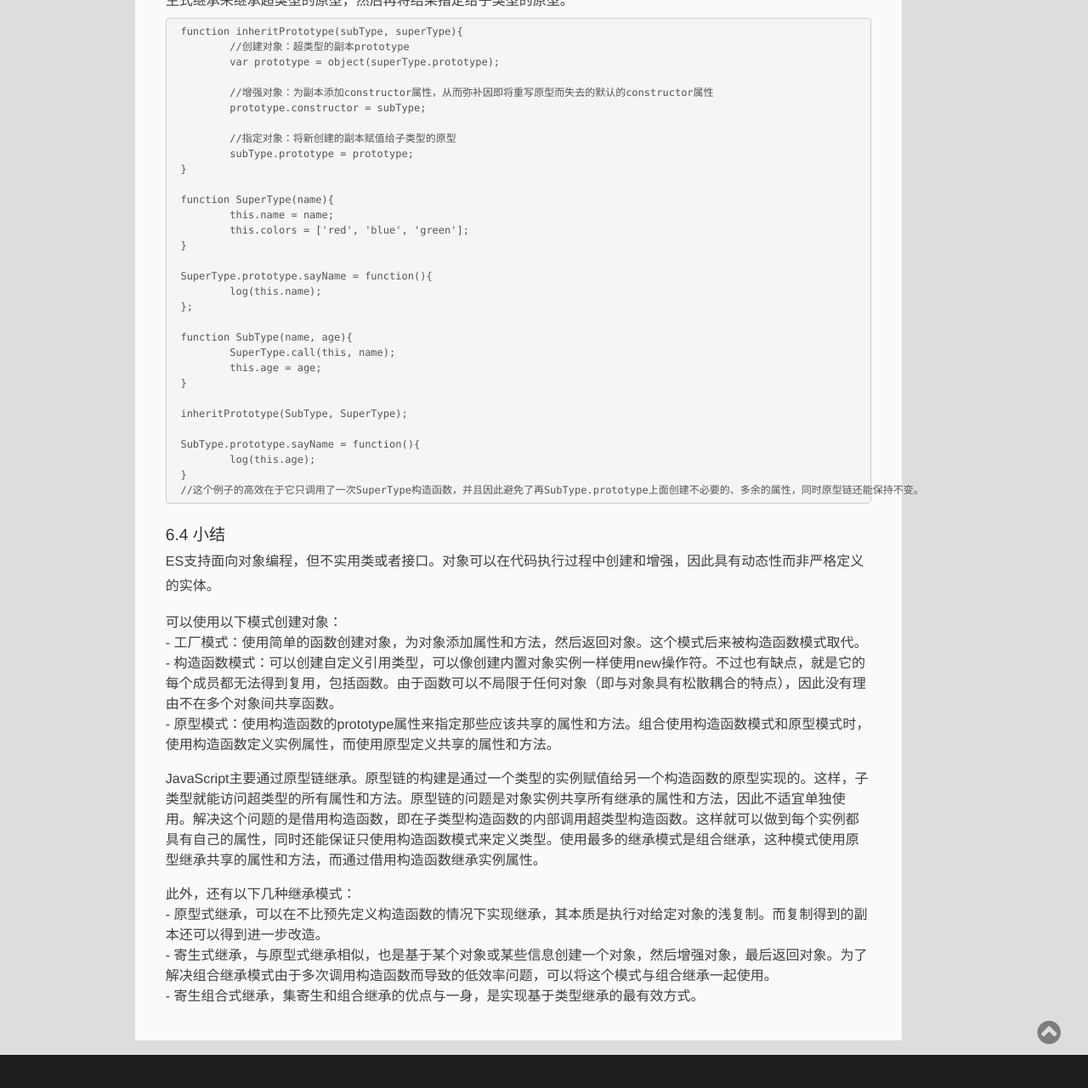
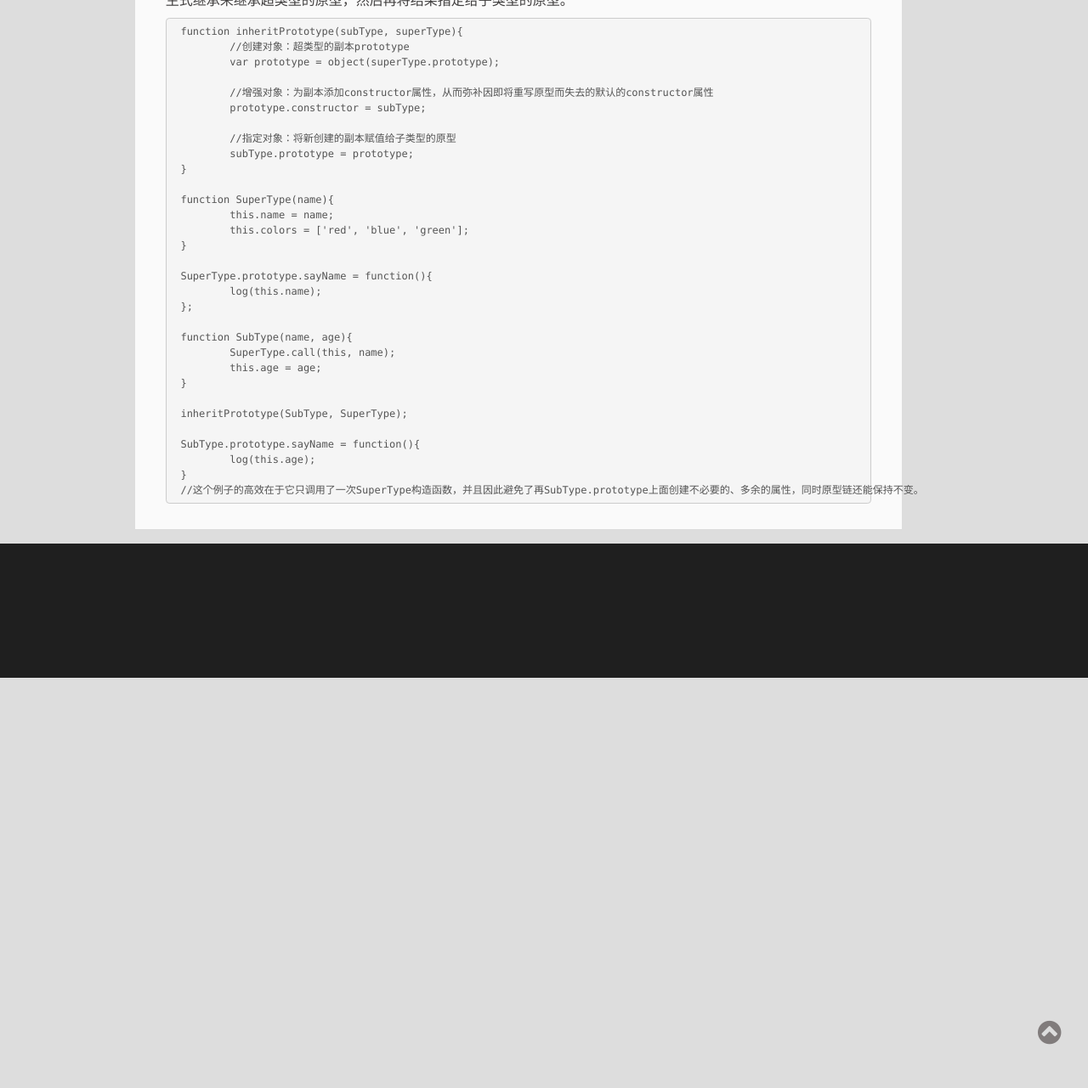
Before and after one commit to Halomaple/blog, a Jekyll site: the page built from codes/6.3-Inheritance.html, in a window 1280 px wide and 1400 px high, scrolled down 6929 px. Shown: the top 1281 px of the window at 85% size. Built offline with Jekyll 4.4.1, drawn with Linux system fonts in a browser that asks for light colours; after the commit the page ends 7727 px from its top, so only the background shows below that.

Commit message:
Separate 6.4 from 6.3

```diff
--- a/codes/6.3-Inheritance.html
+++ b/codes/6.3-Inheritance.html
@@ -330,30 +330,4 @@ SubType.prototype.sayName = function(){
 }
 //这个例子的高效在于它只调用了一次SuperType构造函数，并且因此避免了再SubType.prototype上面创建不必要的、多余的属性，同时原型链还能保持不变。
 </pre>
-
-<h4>6.4 小结</h4>
-ES支持面向对象编程，但不实用类或者接口。对象可以在代码执行过程中创建和增强，因此具有动态性而非严格定义的实体。
-<p>
-
-	可以使用以下模式创建对象：
-	<br />
-	- 工厂模式：使用简单的函数创建对象，为对象添加属性和方法，然后返回对象。这个模式后来被构造函数模式取代。
-	<br />
-	- 构造函数模式：可以创建自定义引用类型，可以像创建内置对象实例一样使用new操作符。不过也有缺点，就是它的每个成员都无法得到复用，包括函数。由于函数可以不局限于任何对象（即与对象具有松散耦合的特点），因此没有理由不在多个对象间共享函数。
-	<br />
-	- 原型模式：使用构造函数的prototype属性来指定那些应该共享的属性和方法。组合使用构造函数模式和原型模式时，使用构造函数定义实例属性，而使用原型定义共享的属性和方法。
-</p>
-<p>
-	JavaScript主要通过原型链继承。原型链的构建是通过一个类型的实例赋值给另一个构造函数的原型实现的。这样，子类型就能访问超类型的所有属性和方法。原型链的问题是对象实例共享所有继承的属性和方法，因此不适宜单独使用。解决这个问题的是借用构造函数，即在子类型构造函数的内部调用超类型构造函数。这样就可以做到每个实例都具有自己的属性，同时还能保证只使用构造函数模式来定义类型。使用最多的继承模式是组合继承，这种模式使用原型继承共享的属性和方法，而通过借用构造函数继承实例属性。
-</p>
-<p>
-	此外，还有以下几种继承模式：
-	<br />
-	- 原型式继承，可以在不比预先定义构造函数的情况下实现继承，其本质是执行对给定对象的浅复制。而复制得到的副本还可以得到进一步改造。
-	<br />
-	- 寄生式继承，与原型式继承相似，也是基于某个对象或某些信息创建一个对象，然后增强对象，最后返回对象。为了解决组合继承模式由于多次调用构造函数而导致的低效率问题，可以将这个模式与组合继承一起使用。
-	<br />
-	- 寄生组合式继承，集寄生和组合继承的优点与一身，是实现基于类型继承的最有效方式。
-</p>
-</p>
 </div>
```
Also changed, not shown: codes/6.4-Summary.html (added, +33 -0 lines), codes/index.html (+9 -2 lines).
